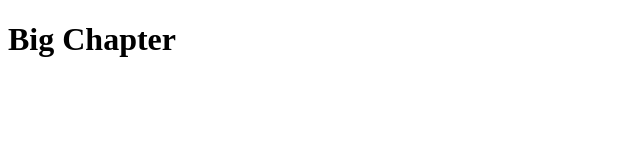
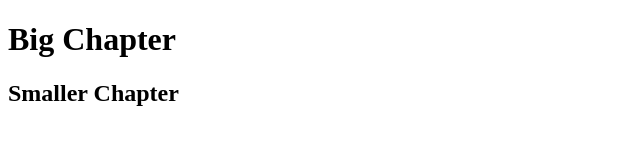
Before and after one commit to Jaafar-Cherif/helloWorld, a plain HTML site: page index.html in a window 1280 px wide. Shown: the whole page, without its empty margins (0-640 px from the left). Drawn offline with Linux system fonts and the light colour scheme.

Commit message:
h2 added
i added a h2 markup

```diff
--- a/index.html
+++ b/index.html
@@ -5,5 +5,6 @@
     </head>
     <body>
       <h1>Big Chapter</h1>
+      <h2>Smaller Chapter</h2>
     </body>
   </html>
```
